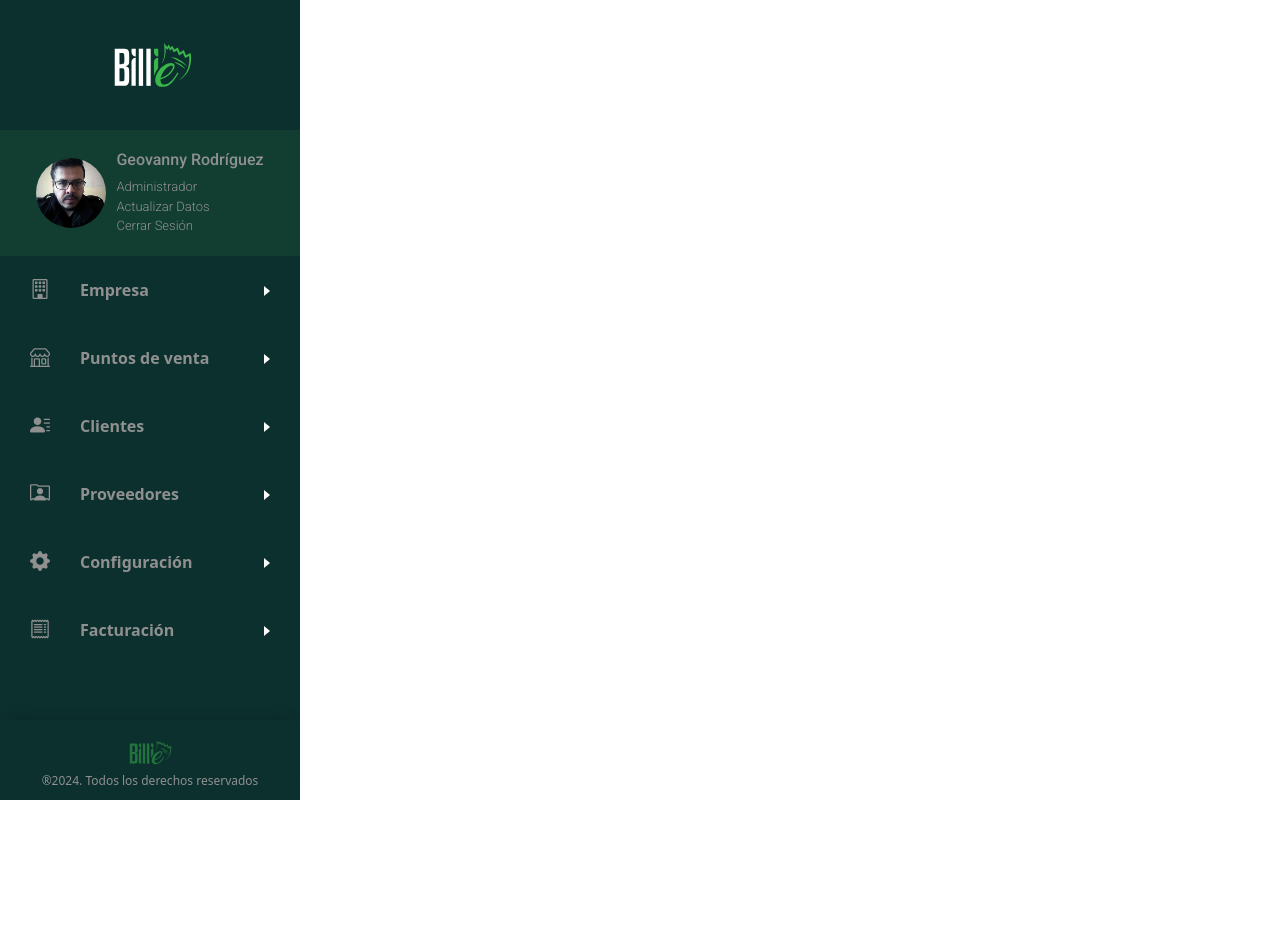
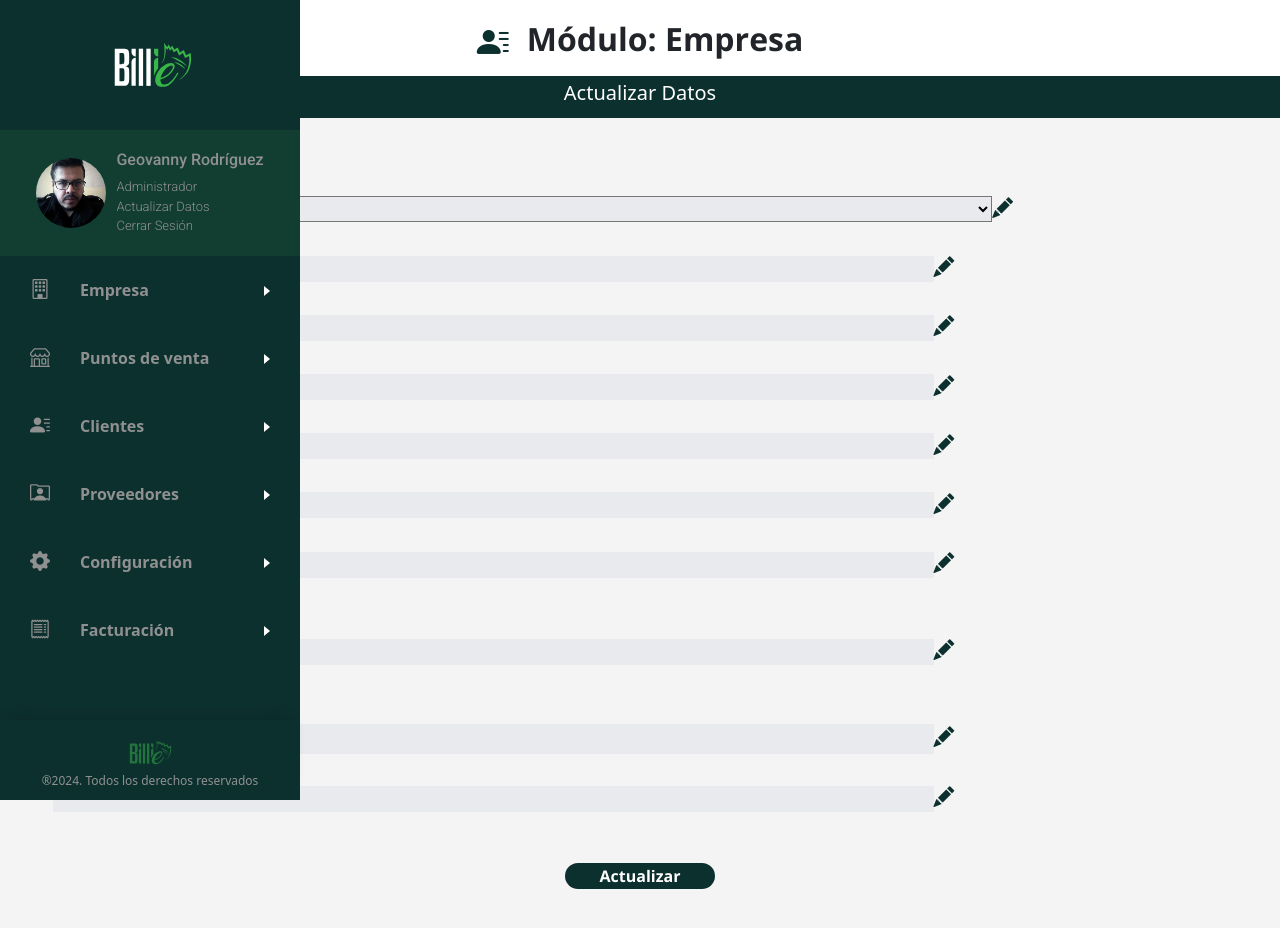
Before and after one commit to GeoRCH593/tfe-react, a React (Vite) app: page /empresa/actualizardatos in a window 1280 px wide. Shown: the top 928 px of the page. Before the commit the page ends 800 px from the top, so only its background shows below. Built offline with nearby package versions, Linux system fonts and the light colour scheme.

Commit message:
create subpage actualizar datos final

```diff
--- a/src/Components/SubPages/Clientes/ActualizarDatos.jsx
+++ b/src/Components/SubPages/Clientes/ActualizarDatos.jsx
@@ -1,22 +1,105 @@
 import { GlobalStyle } from "../../../styles/globalStyles";
-import { PageBody } from "../../../styles/Subpages/subpagesStyles";
+import {
+  PageBody,
+  BtnContain,
+  BtnSubmit,
+  TitlePage,
+  FormTitle,
+  FormComplete,
+  FormDiv,
+} from "../../../styles/Subpages/subpagesStyles";
+import { IconEditStyled } from "./actualizarDatosStyle";
 
 const Modul = "Empresa";
 const IconClass = "bi bi-person-lines-fill";
-const SubPageTitle = 'Actualizar Datos'
+const IconEdit = "bi bi-pencil-fill";
+const SubPageTitle = "Actualizar Datos";
 
 const ActualizarDatos = () => {
   return (
     <PageBody>
       <GlobalStyle></GlobalStyle>
-      <div>
+      <TitlePage>
         <i className={IconClass}></i>
         <h2>Módulo: {Modul}</h2>
-      </div>
+      </TitlePage>
       <div>
-        <div>
+        <FormTitle>
           <h5>{SubPageTitle}</h5>
-        </div>
+        </FormTitle>
+        <FormComplete>
+          <FormDiv>
+            <label>Ingrese tipo de identificación:</label>
+            <select id="identificador" name="tipo identificador">
+              <option>R.U.C</option>
+              <option>Cédula</option>
+              <option>Pasaporte</option>
+              <option>Identificador del exterior</option>
+              <option>Consumidor final</option>
+            </select>
+            <IconEditStyled className={IconEdit}></IconEditStyled>
+          </FormDiv>
+          <FormDiv>
+            <label>Número de Indentificación:</label>
+            <input type="number" />
+            <IconEditStyled className={IconEdit}></IconEditStyled>
+          </FormDiv>
+          <FormDiv>
+            <label>Razón Social:</label>
+            <input type="text"></input>
+            <IconEditStyled className={IconEdit}></IconEditStyled>
+          </FormDiv>
+          <FormDiv>
+            <label>Nombre comercial de la empresa:</label>
+            <input type="text"></input>
+            <IconEditStyled className={IconEdit}></IconEditStyled>
+          </FormDiv>
+          <FormDiv>
+            <label>Dirección de la empresa:</label>
+            <input type="text"></input>
+            <IconEditStyled className={IconEdit}></IconEditStyled>
+          </FormDiv>
+          <FormDiv>
+            <label>Provincia:</label>
+            <input type="text"></input>
+            <IconEditStyled className={IconEdit}></IconEditStyled>
+          </FormDiv>
+          <FormDiv>
+            <label>Cantón:</label>
+            <input type="text"></input>
+            <IconEditStyled className={IconEdit}></IconEditStyled>
+          </FormDiv>
+          <FormDiv>
+            <label>
+              <input type="checkbox"></input>
+              Extranjero
+            </label>
+          </FormDiv>
+          <FormDiv>
+            <label>Teléfono:</label>
+            <input type="tel"></input>
+            <IconEditStyled className={IconEdit}></IconEditStyled>
+          </FormDiv>
+          <FormDiv>
+            <label>
+              <input type="checkbox"></input>
+              Obligado a llevar contabilidad:
+            </label>
+          </FormDiv>
+          <FormDiv>
+            <label>Subir imagen de logotipo:</label>
+            <input type="file"></input>
+            <IconEditStyled className={IconEdit}></IconEditStyled>
+          </FormDiv>
+          <FormDiv>
+            <label>Correo electrónico:</label>
+            <input type="email"></input>
+            <IconEditStyled className={IconEdit}></IconEditStyled>
+          </FormDiv>
+          <BtnContain>
+        <BtnSubmit type="submit">Actualizar</BtnSubmit>
+      </BtnContain>
+        </FormComplete>
       </div>
     </PageBody>
   );
--- a/src/Components/SubPages/Clientes/actualizarDatosStyle.js
+++ b/src/Components/SubPages/Clientes/actualizarDatosStyle.js
@@ -0,0 +1,11 @@
+import styled from 'styled-components';
+
+export const IconEditStyled = styled.i`
+color: #0C302E;
+font-size: 1.3em;
+cursor: pointer;
+transition: all .3s ease-in-out;
+&:hover {
+  color: #39B54A;
+}
+`;
--- a/src/styles/Subpages/subpagesStyles.js
+++ b/src/styles/Subpages/subpagesStyles.js
@@ -9,7 +9,7 @@ display: flex;
 flex-direction: column;
 align-items: center;
 justify-content: center;
-padding: 30px;
+padding: 10px 0;
 z-index: -1;
 `;
 
@@ -56,7 +56,7 @@ padding: 5px;
 
 /*Contendedor de cada input y label 1 columna*/
 export const FormDiv = styled.div`
-  padding: 5px 5px;
+  padding: 2px 5px;
   width: 100%;
   > label {
     color: #0C302E;
@@ -66,9 +66,13 @@ export const FormDiv = styled.div`
   }
   > input {
   width: 75%;
+  background-color: #E8EAED;
+  border: none;
+  font-family: Open Sans;
   }
   > select {
-  width: 80%
+  width: 80%;
+  background-color: #E8EAED;
   }
 `;
 
```
